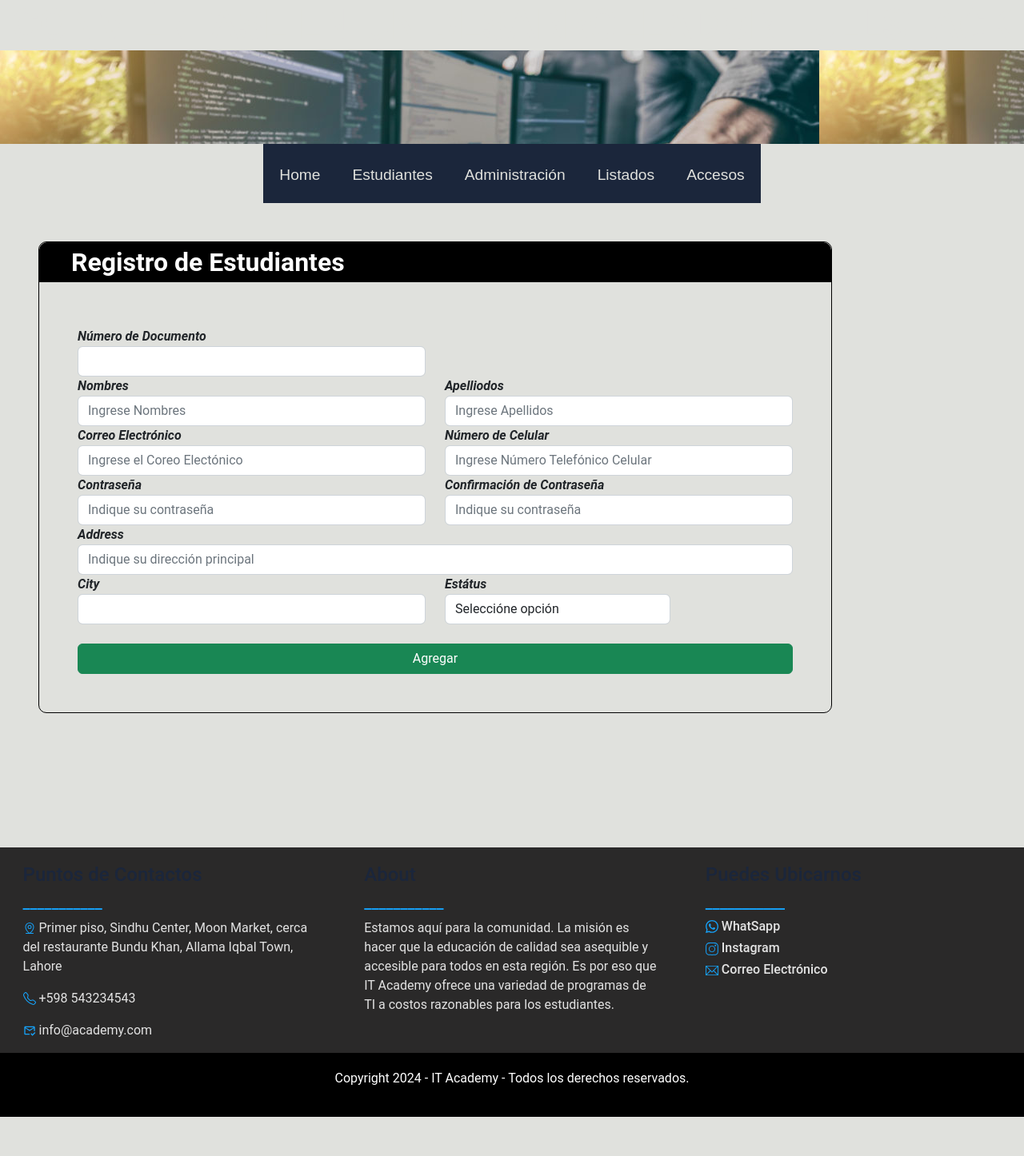
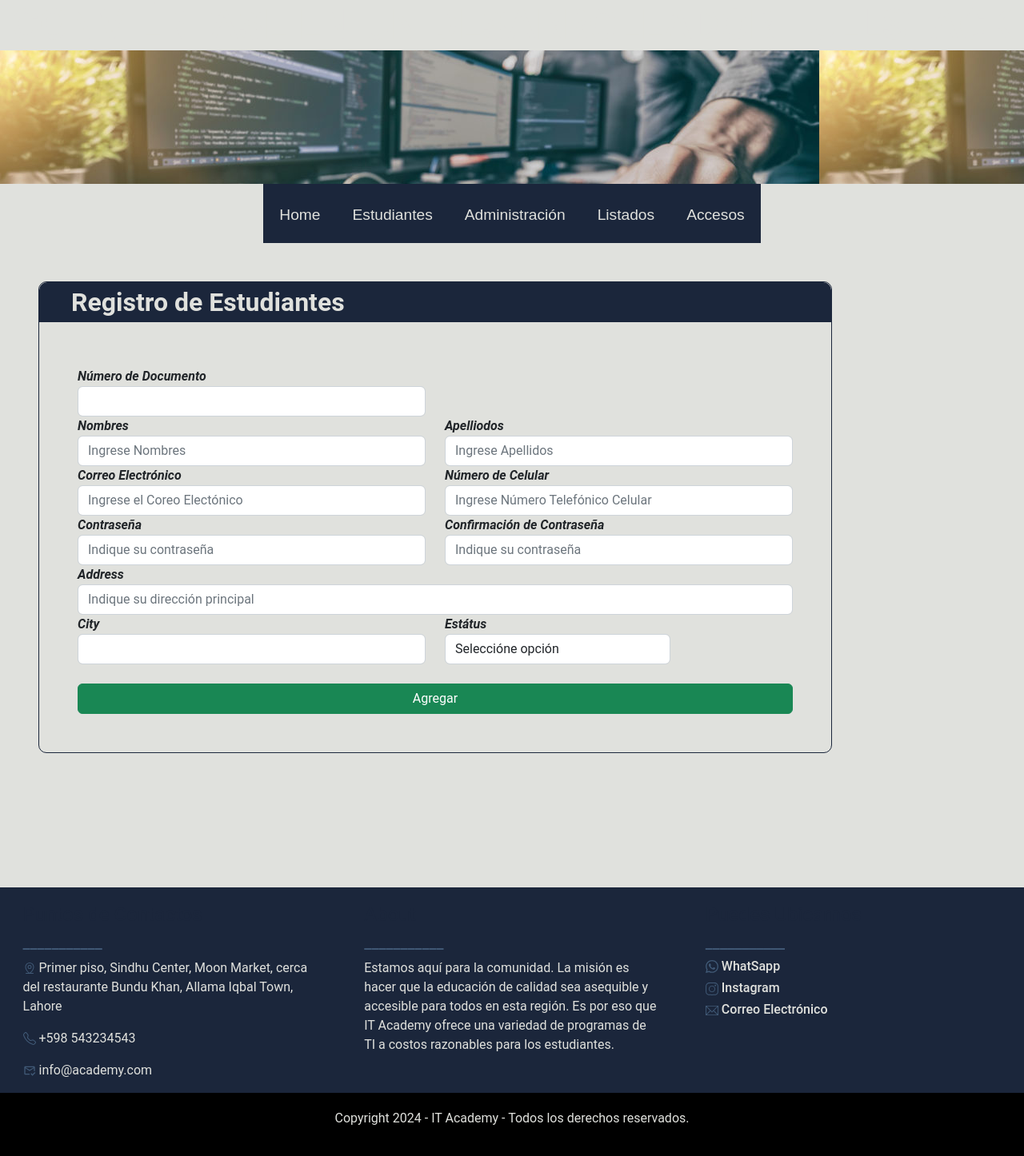
Before and after one commit to Hera222/TrabajoFinal, a React (Vite) app: page /register in a window 1280 px wide. Shown: the whole page at 80% size. Before the commit the page ends 1397 px from the top, so only its background shows below. Built offline with nearby package versions, Linux system fonts and the light colour scheme.

Commit message:
first commit

```diff
--- a/src/home.css
+++ b/src/home.css
@@ -20,11 +20,8 @@ header {
   /* background-repeat: no-repeat; */
   color: #E0E1DD;
   font-size: 1.1em;
-  height: 180px;
+  height: 230px;
   font-weight: bold;
-  justify-content: center;
-  align-items: center;
-  text-align: center;
 }
 
 
@@ -33,12 +30,11 @@ header {
   flex-direction: row;
   /* height: 100vw; */
 }
-
+/*
 .aside {
   width: 20%;
-  background-color: rgb(69, 73, 76);
   height: 100wh;
-}
+}*/
 
 .section {
   width: 85%;
@@ -62,7 +58,7 @@ header {
 
 .detail-camp {
   font-size: 1em;
-  color: rgb(88, 88, 87);
+  color: #415A77;
 }
 
 .courseVerSection {
@@ -76,7 +72,7 @@ header {
 }
 .form-marco {
   margin: 0em 7em 3em 7em;
-  border: 1px solid black;
+  border: 1px solid #1B263B;
   border-radius: 10px;
   margin-top: 25px;
 }
@@ -87,12 +83,12 @@ header {
 }
 
 .form-titulo {
-  background-color: black;
+  background-color: #1B263B;
   height: 50px;
   display: flex;
   align-items: center;
   justify-content: left;
-  color: white;
+  color: #E0E1DD;
   border-radius: 10px 10px 0 0;
   font-size: 2rem;
   padding-left: 2.5rem;
@@ -141,7 +137,7 @@ header {
   width: 170px;
   height: 45px;
   border-radius: 100px;
-  background-color: rgb(149, 59, 205);
+  background-color: #415A77;
   margin: 20px 0 0 0;
 }
 
@@ -152,15 +148,15 @@ header {
   display: flex;
   align-items: start;
   justify-content: space-around;
-  background-color: rgb(42, 41, 41);
-  color: rgb(227, 227, 227);
+  background-color: #1B263B;
+  color: #E0E1DD;
   margin-top: 120px;
   margin-bottom: 0;
 }
 
 .linea,
 .icon-color {
-  color: rgb(22, 163, 251);
+  color: #415A77;
 }
 .ubicacion,
 .ubicanos,
@@ -178,7 +174,7 @@ header {
   justify-content: center;
   align-items: center;
   background-color: black;
-  color: white;
+  color:#E0E1DD;
   padding: 20px 0;
   margin-bottom: 0;
 }
@@ -200,8 +196,8 @@ header {
   justify-content: start;
   padding: 5px 20px;
   border-radius: 5px;
-  background-color: rgb(73, 72, 72);
-  color: white;
+  background-color: #415A77;
+  color: #E0E1DD;
   font-size: 1.05em;
   /* margin-left: 2px; */
   /* border border-gray-300 rounded-md shadow5-sm text-sm font-medium text-gray-700 bg-white hover:bg-gray-50" */
@@ -223,10 +219,10 @@ header {
 }
 
 .teacherGrup {
-  color: white;
+  color: #E0E1DD;
   padding: 8px 20px;
   border-radius: 4px;
-  background-color: rgb(77, 78, 79);
+  background-color: #415A77;
   font-size: large;
   width: 96%;
   margin-left: 2%;
```
